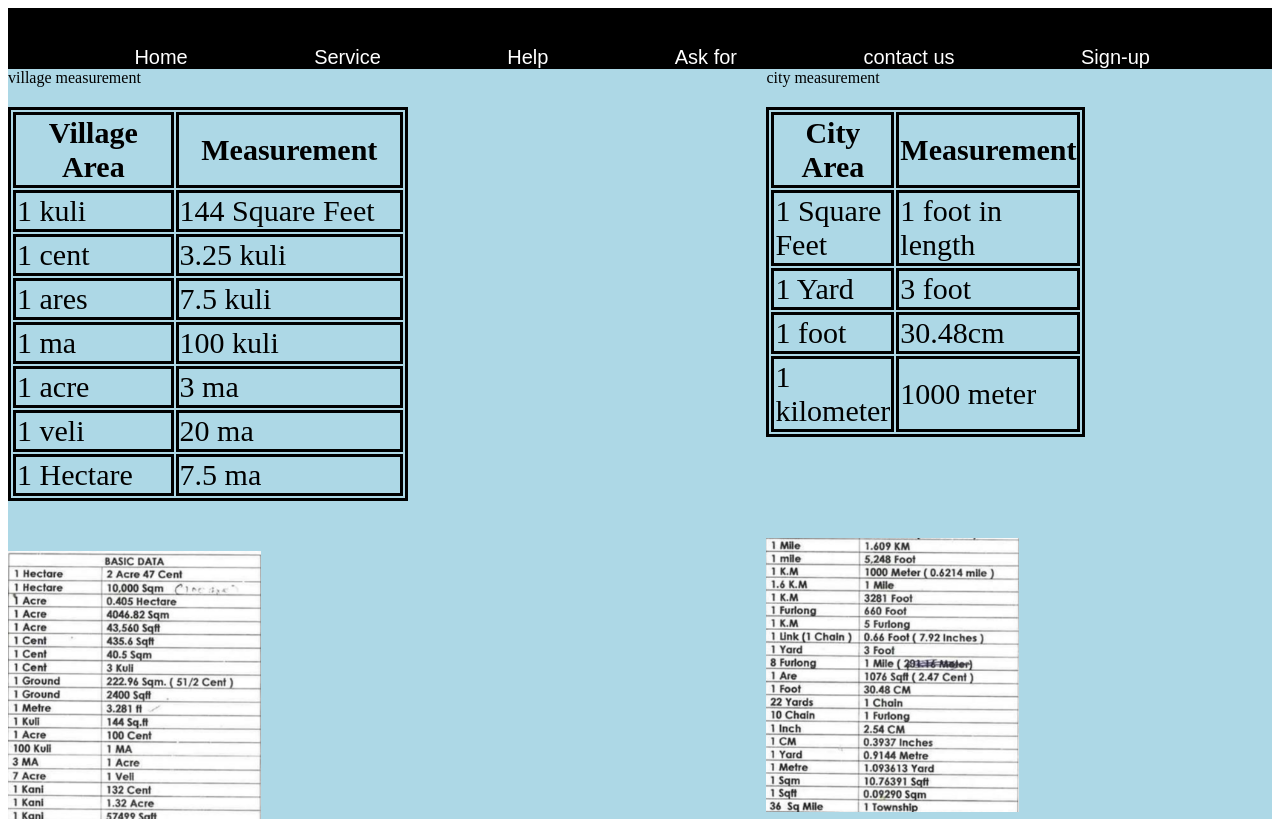
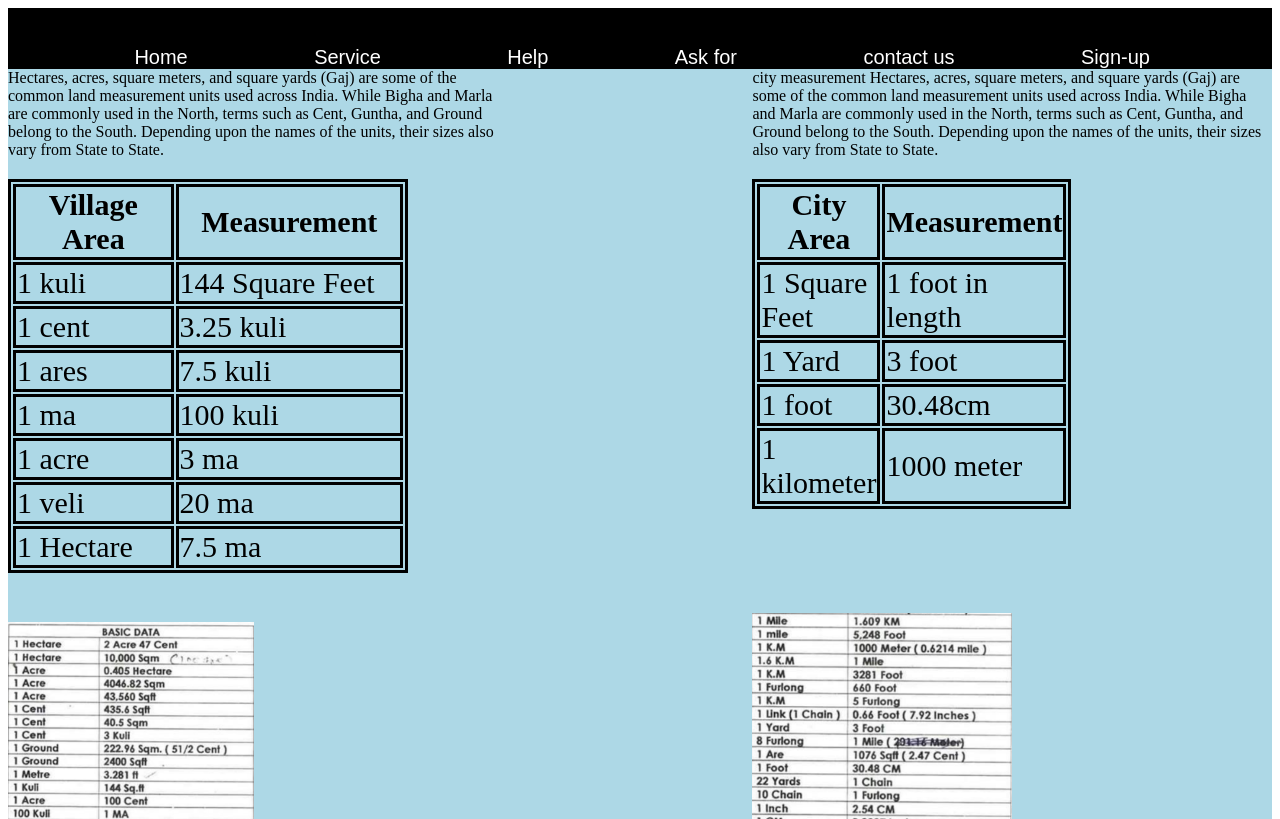
Before and after one commit to fssa-batch3/jayaprakash.jaisankar__web_project, a plain HTML site: page page/village/village.html in a window 1280 px wide. Shown: the top 819 px of the page. Drawn offline with Linux system fonts and the light colour scheme.

Commit message:
Update village.html

```diff
--- a/page/village/village.html
+++ b/page/village/village.html
@@ -20,7 +20,12 @@
       <div class="village">
         <div>
           <table class="table-1">
-            village measurement
+            Hectares, acres, square meters, and square yards (Gaj) are some of
+            the common land measurement units used across India. While Bigha and
+            Marla are commonly used in the North, terms such as Cent, Guntha,
+            and Ground belong to the South. Depending upon the names of the
+            units, their sizes also vary from State to State.
+
             <tr>
               <th>Village Area</th>
               <th>Measurement</th>
@@ -76,7 +81,11 @@
       <div class="city">
         <div>
           <table class="table-2">
-            city measurement
+            city measurement Hectares, acres, square meters, and square yards
+            (Gaj) are some of the common land measurement units used across
+            India. While Bigha and Marla are commonly used in the North, terms
+            such as Cent, Guntha, and Ground belong to the South. Depending upon
+            the names of the units, their sizes also vary from State to State.
             <tr>
               <th>City Area</th>
               <th>Measurement</th>
@@ -116,7 +125,11 @@
     </div>
     <div style="background-color: lightblue">
       <table class="table-3">
-        official measurement
+        Official measurement. Hectares, acres, square meters, and square yards
+        (Gaj) are some of the common land measurement units used across India.
+        While Bigha and Marla are commonly used in the North, terms such as
+        Cent, Guntha, and Ground belong to the South. Depending upon the names
+        of the units, their sizes also vary from State to State.
         <tr>
           <th>Units</th>
           <th>Conversation</th>
```
